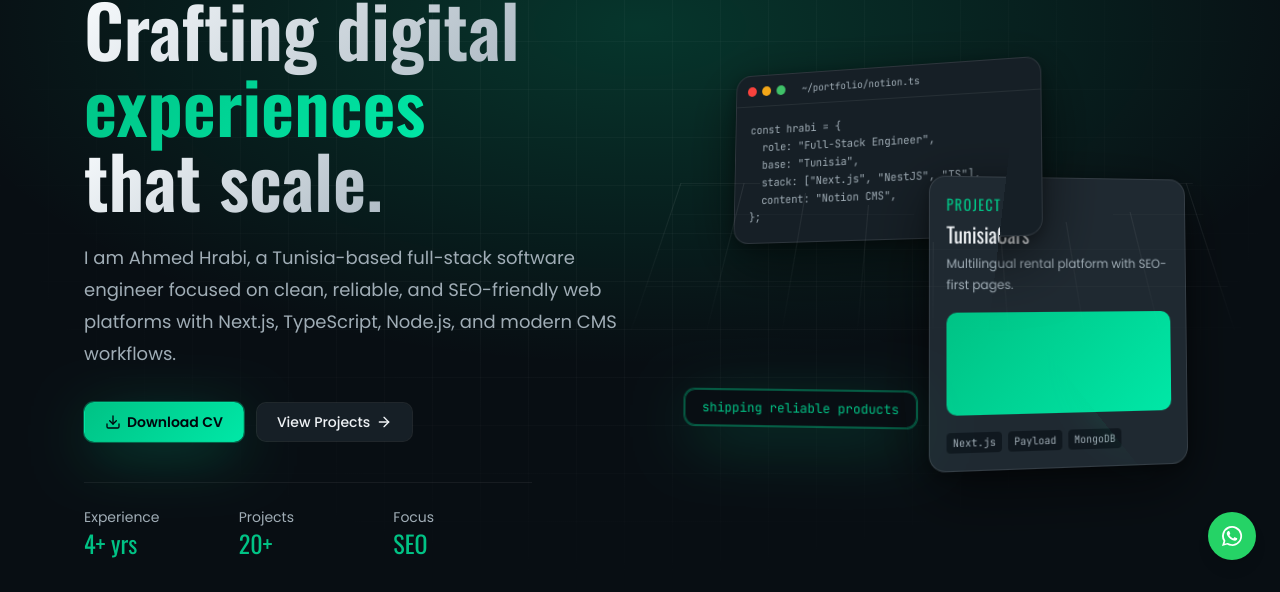
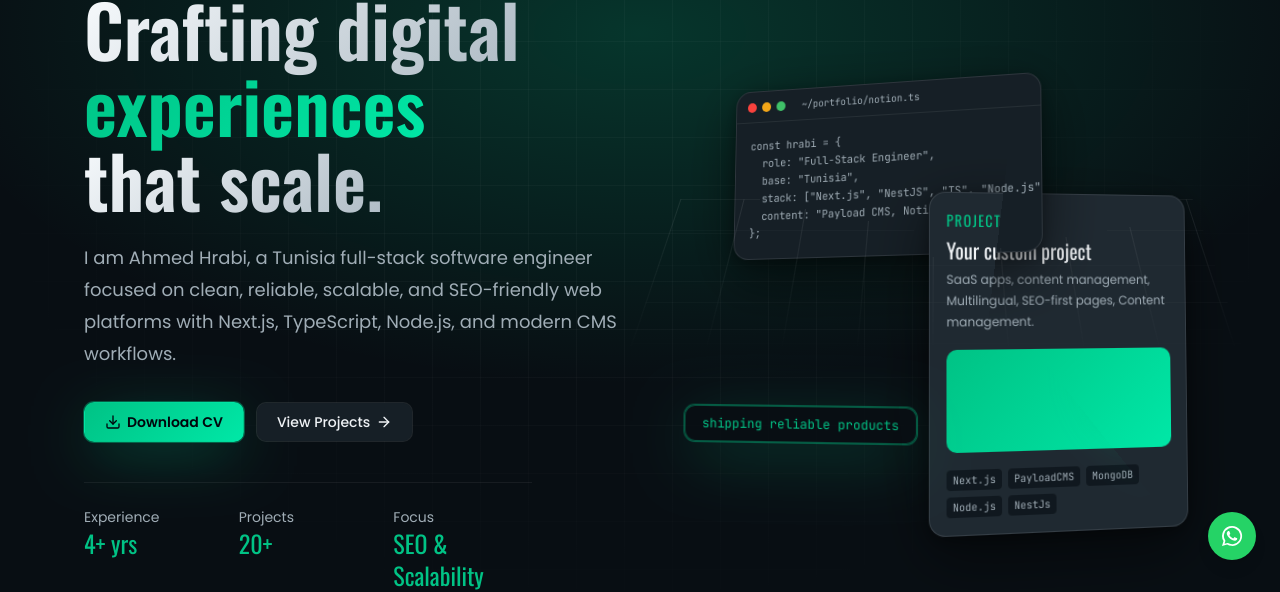
Before and after one commit to Hrabi80/myPortfolio, a Next.js app: page / in a window 1280 px wide. Shown: the part 216-808 px from the top of the page. Built offline with nearby package versions, Linux system fonts and the light colour scheme; no server answers.

Commit message:
update content

```diff
--- /dev/null
+++ b/public/google0912ae770561bdd7.html
@@ -0,0 +1 @@
+google-site-verification: google0912ae770561bdd7.html
--- a/src/components/sections/hero.tsx
+++ b/src/components/sections/hero.tsx
@@ -23,8 +23,8 @@ export function HeroSection() {
           </h1>
 
           <p className="mt-6 max-w-xl text-base leading-8 text-muted-foreground md:text-lg">
-            I am Ahmed Hrabi, a Tunisia-based full-stack software engineer
-            focused on clean, reliable, and SEO-friendly web platforms with
+            I am Ahmed Hrabi, a Tunisia full-stack software engineer
+            focused on clean, reliable, scalable, and SEO-friendly web platforms with
             Next.js, TypeScript, Node.js, and modern CMS workflows.
           </p>
 
@@ -54,7 +54,7 @@ export function HeroSection() {
             </div>
             <div>
               <dt className="text-muted-foreground">Focus</dt>
-              <dd className="font-display text-2xl text-primary">SEO</dd>
+              <dd className="font-display text-2xl text-primary">SEO & Scalability</dd>
             </div>
           </dl>
         </div>
--- a/src/components/sections/iso-scene.tsx
+++ b/src/components/sections/iso-scene.tsx
@@ -25,8 +25,8 @@ export function IsoScene() {
 {`const hrabi = {
   role: "Full-Stack Engineer",
   base: "Tunisia",
-  stack: ["Next.js", "NestJS", "TS"],
-  content: "Notion CMS",
+  stack: ["Next.js", "NestJS", "TS", "Node.js"],
+  content: "Payload CMS, Notion API",
 };`}
         </pre>
       </div>
@@ -43,17 +43,19 @@ export function IsoScene() {
             Project
           </div>
           <div className="mt-1 font-display text-xl text-foreground">
-            TunisiaCars
+            Your custom project
           </div>
           <div className="mt-1 text-xs leading-5 text-muted-foreground">
-            Multilingual rental platform with SEO-first pages.
+           SaaS apps, content management, Multilingual, SEO-first pages, Content management.
           </div>
         </div>
         <div className="m-4 h-24 rounded-md gradient-primary" />
         <div className="flex flex-wrap gap-1.5 px-4 pb-4 font-mono text-[10px] text-muted-foreground">
           <span className="rounded bg-background/60 px-1.5 py-0.5">Next.js</span>
-          <span className="rounded bg-background/60 px-1.5 py-0.5">Payload</span>
+          <span className="rounded bg-background/60 px-1.5 py-0.5">PayloadCMS</span>
           <span className="rounded bg-background/60 px-1.5 py-0.5">MongoDB</span>
+          <span className="rounded bg-background/60 px-1.5 py-0.5">Node.js</span>
+          <span className="rounded bg-background/60 px-1.5 py-0.5">NestJs</span>
         </div>
       </div>
 
```
